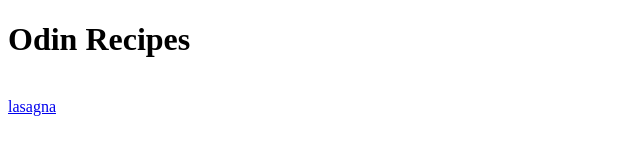
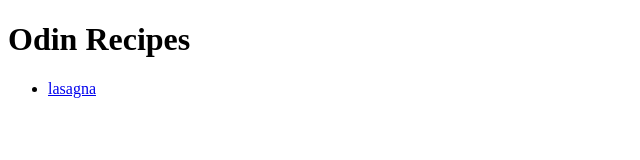
Before and after one commit to FastFarre/odin-recipes, a plain HTML site: page index.html in a window 1280 px wide. Shown: the whole page, without its empty margins (0-640 px from the left). Drawn offline with Linux system fonts and the light colour scheme.

Commit message:
add recipe links to list

```diff
--- a/index.html
+++ b/index.html
@@ -6,7 +6,8 @@
 </head>
 <body>
     <h1>Odin Recipes</h1>
-    <br>
-    <a href="./recipes/lasagna.html">lasagna</a>
+    <ul>
+        <li><a href="./recipes/lasagna.html">lasagna</a></li>
+    </ul>
 </body>
 </html>
```
